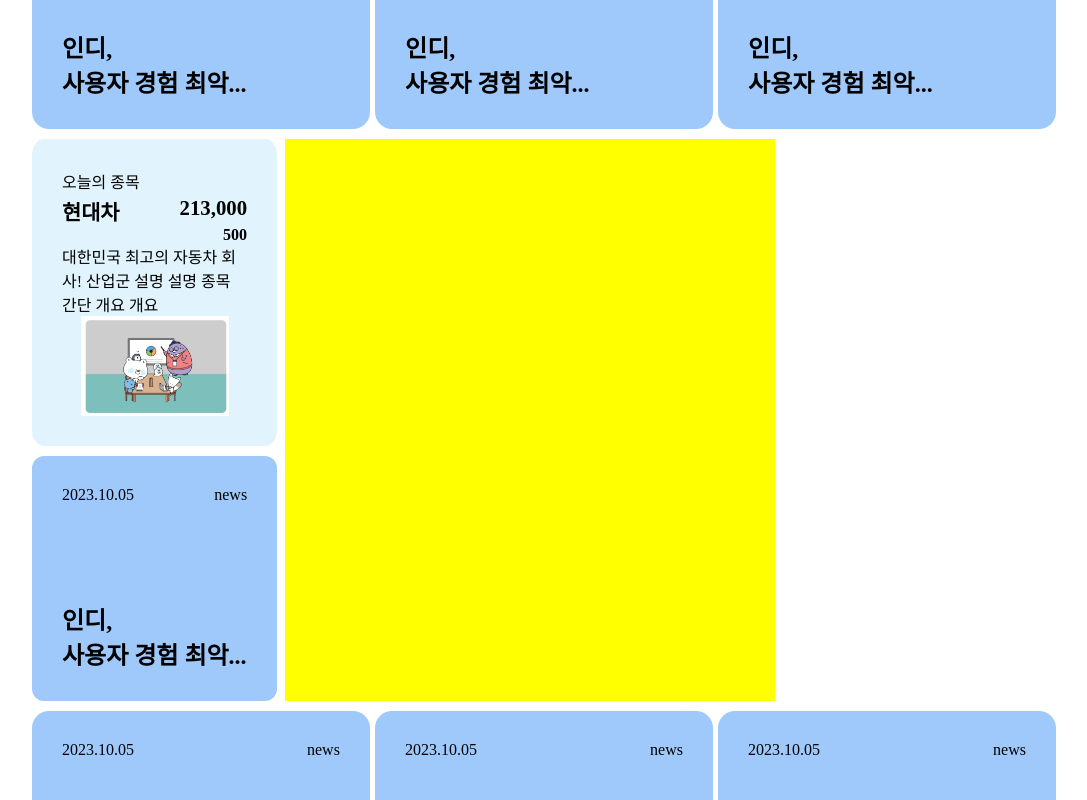
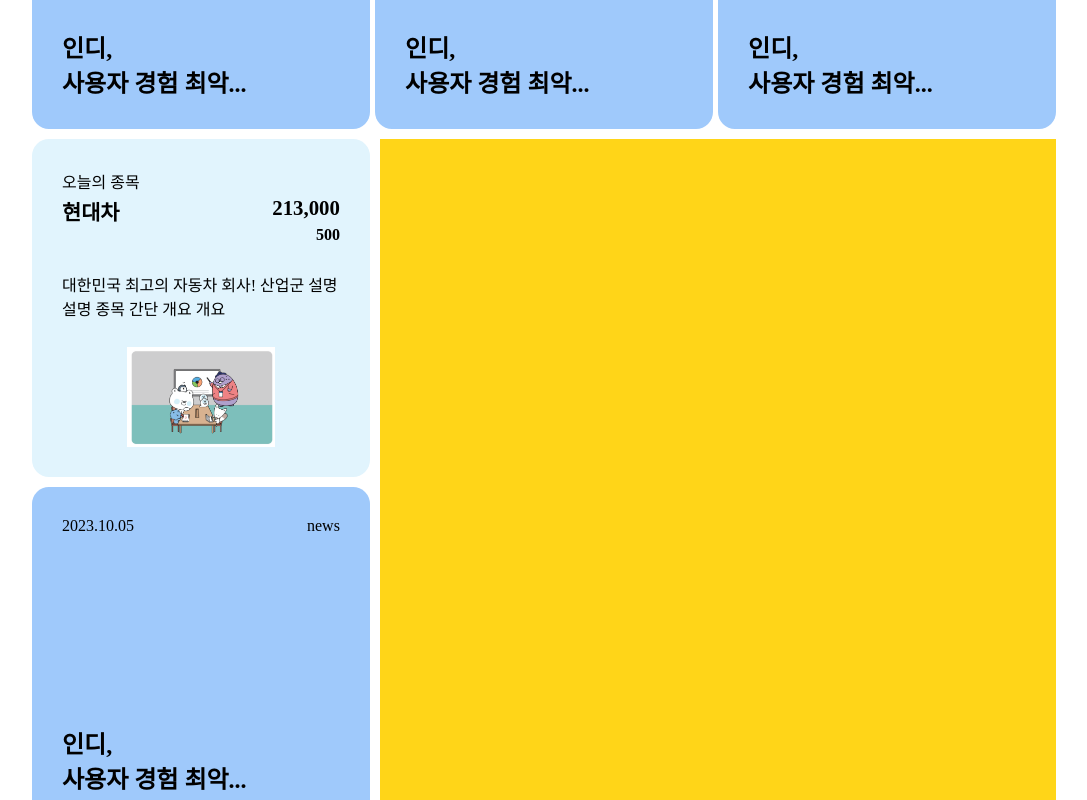
Before and after one commit to seogaeun/kkanbustock-frontend, a React (Create React App) app: page / in a window 1280 px wide. Shown: the part 2020-2820 px from the top of the page, without its empty margins (96-1183 px from the left). Built offline with nearby package versions, Linux system fonts and the light colour scheme; a web font is replaced by a local one.

Commit message:
[Edit]메인 ui 수정2

```diff
--- a/src/components/MainPage/styles/main-page.module.css
+++ b/src/components/MainPage/styles/main-page.module.css
@@ -1,4 +1,5 @@
 .container {
+    width: 100%;
     display: flex;
     flex-direction: column;
     justify-content: center;
@@ -46,7 +47,7 @@
     width: 66%;
     min-width: 240px;
     aspect-ratio: 1;
-    background: yellow;
+    background: rgb(255, 213, 24);
     box-sizing: border-box;
     margin-bottom: 10px;
 }
--- a/src/components/MainPage/styles/once-layout.module.css
+++ b/src/components/MainPage/styles/once-layout.module.css
@@ -1,8 +1,6 @@
 .layout {
     display: flex;
     width: 100%;
-    max-width: 1100px;
-    min-width: 700px;
     height: max-content;
     box-sizing: border-box;
     white-space: pre-wrap;
@@ -11,7 +9,6 @@
 
 .once_short_box {
     width: 100%;
-    min-width: 240px;
     aspect-ratio: 1;
     box-sizing: border-box;
     margin-bottom: 10px;
```
